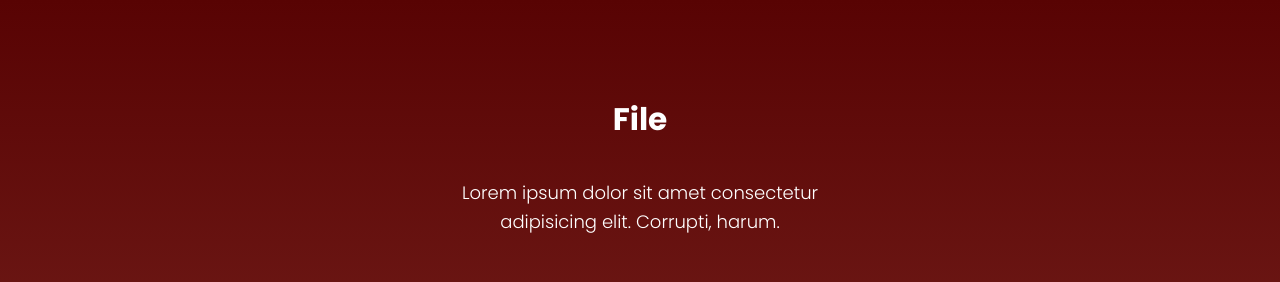
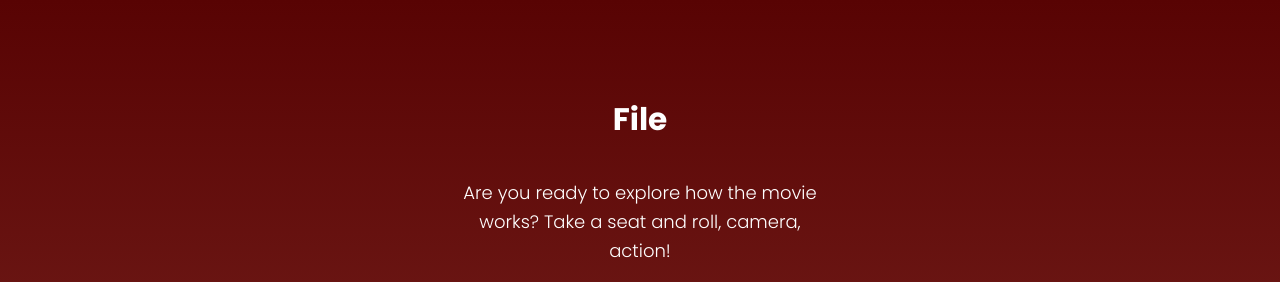
Before and after one commit to devilgama-technology/djoerditer-file, a plain HTML site: page index.html in a window 1280 px wide. Shown: the top 282 px of the page. Drawn offline with nearby package versions, Linux system fonts and the light colour scheme; files whose address does not match are found by name.

Commit message:
Update index.html

```diff
--- a/index.html
+++ b/index.html
@@ -187,7 +187,7 @@ Products Section end -->
     <div data-aos="fade-right"
          data-aos-duration="1000">
      <h2>File</h2>
-     <p>Lorem ipsum dolor sit amet consectetur adipisicing elit. Corrupti, harum.</p>
+     <p>Are you ready to explore how the movie works? Take a seat and roll, camera, action!</p>
     </div>
 
    <div data-aos="zoom-in"
```
